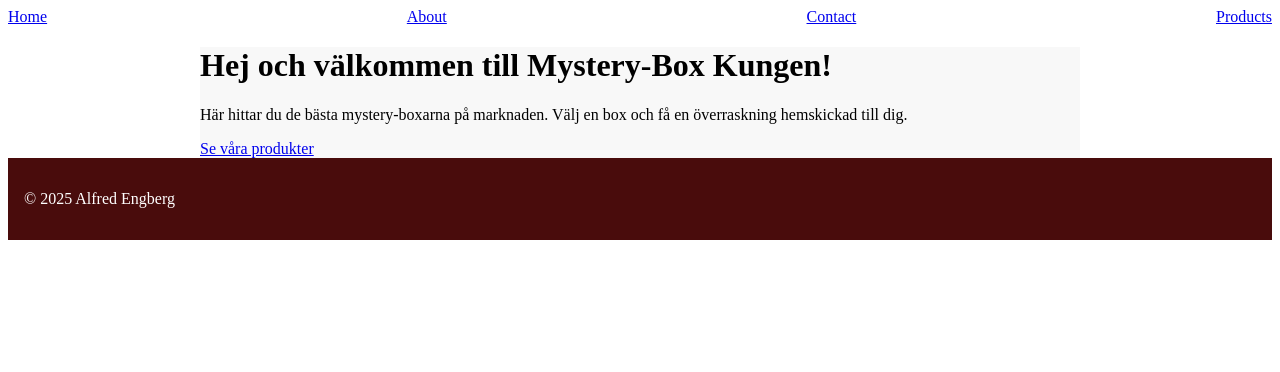
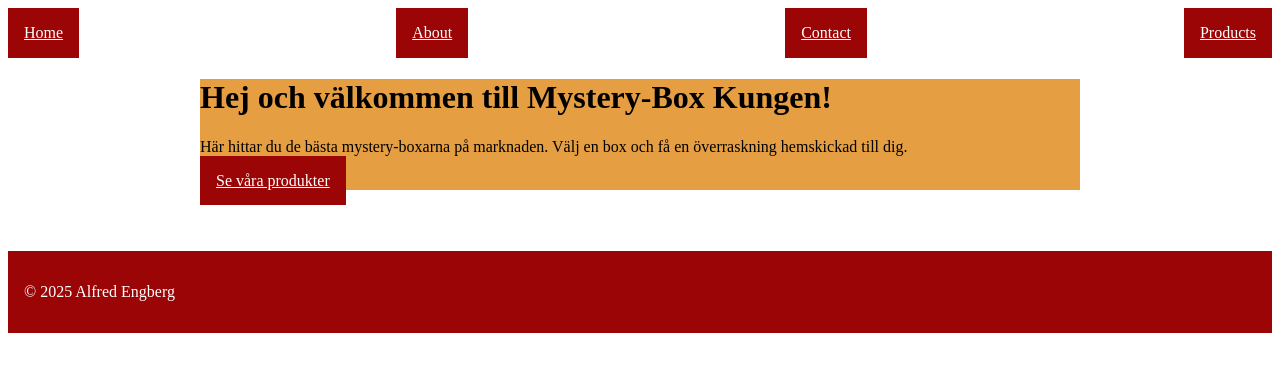
Before and after one commit to AlfredEngberg/vue-testing, a Vue app: page / in a window 1280 px wide. Shown: the top 372 px of the page. Built offline with nearby package versions, Linux system fonts and the light colour scheme; the HTML template or start-up script is replaced by a standard one.

Commit message:
refactor styles: update color variables, improve button styles, and enhance navbar links

```diff
--- a/src/assets/base.css
+++ b/src/assets/base.css
@@ -1,39 +1,23 @@
 /* color palette from <https://github.com/vuejs/theme> */
 :root {
-  --vt-c-white: #ffffff;
-  --vt-c-white-soft: #f8f8f8;
-  --vt-c-white-mute: #f2f2f2;
+  --color-background: #d68924;
+  --color-background-soft: #e69e42;
+  --color-background-mute: #f2f2f2;
+  --color-bright-text: #fff;
+  --color-button-color: #9b0505;
+  --color-border: rgba(60, 60, 60, 0.12);
+  --color-border-hover: rgba(60, 60, 60, 0.29);
+  --color-heading: #2c3e50;
+  --color-text: #2c3e50;
 
-  --vt-c-black: #181818;
-  --vt-c-black-soft: #222222;
-  --vt-c-black-mute: #282828;
-
-  --vt-c-indigo: #2c3e50;
-
-  --vt-c-divider-light-1: rgba(60, 60, 60, 0.29);
-  --vt-c-divider-light-2: rgba(60, 60, 60, 0.12);
-  --vt-c-divider-dark-1: rgba(84, 84, 84, 0.65);
-  --vt-c-divider-dark-2: rgba(84, 84, 84, 0.48);
-
-  --vt-c-text-light-1: var(--vt-c-indigo);
-  --vt-c-text-light-2: rgba(60, 60, 60, 0.66);
-  --vt-c-text-dark-1: var(--vt-c-white);
-  --vt-c-text-dark-2: rgba(235, 235, 235, 0.64);
-}
-
-/* semantic color variables for this project */
-:root {
-  --color-background: var(--vt-c-white);
-  --color-background-soft: var(--vt-c-white-soft);
-  --color-background-mute: var(--vt-c-white-mute);
-
-  --color-border: var(--vt-c-divider-light-2);
-  --color-border-hover: var(--vt-c-divider-light-1);
-
-  --color-heading: var(--vt-c-text-light-1);
-  --color-text: var(--vt-c-text-light-1);
-
-  --section-gap: 160px;
+  --step--2: clamp(0.7813rem, 0.7747rem + 0.0326vw, 0.8rem);
+  --step--1: clamp(0.9375rem, 0.9158rem + 0.1087vw, 1rem);
+  --step-0: clamp(1.125rem, 1.0815rem + 0.2174vw, 1.25rem);
+  --step-1: clamp(1.35rem, 1.2761rem + 0.3696vw, 1.5625rem);
+  --step-2: clamp(1.62rem, 1.5041rem + 0.5793vw, 1.9531rem);
+  --step-3: clamp(1.944rem, 1.771rem + 0.8651vw, 2.4414rem);
+  --step-4: clamp(2.3328rem, 2.0827rem + 1.2504vw, 3.0518rem);
+  --step-5: clamp(2.7994rem, 2.4462rem + 1.7658vw, 3.8147rem);
 }
 
 @media (prefers-color-scheme: dark) {
--- a/src/assets/main.css
+++ b/src/assets/main.css
@@ -1,14 +1,7 @@
 @import './base.css';
 
 ::root {
-  --color-background: #d68924;
-  --color-background-soft: #e69e42;
-  --color-background-mute: #f2f2f2;
-  --color-button-color: #9b0505;
-  --color-border: rgba(60, 60, 60, 0.12);
-  --color-border-hover: rgba(60, 60, 60, 0.29);
-  --color-heading: #2c3e50;
-  --color-text: #2c3e50;
+
   --section-gap: 160px;
 }
 
@@ -22,6 +15,7 @@
   background-color: var(--color-background-soft);
   width: min(110ch, 100vw - 2rem);
   margin-inline: auto;
+  margin-bottom: var(--step-5);
 }
 
 
@@ -32,12 +26,14 @@
 }
 
 .footer {
-  background-color: rgb(73, 12, 12);
-  color: white;
+  background-color: var(--color-button-color);
+  color: var(--color-bright-text);
   padding: 1rem;
 }
 
 .btn {
   background-color: var(--color-button-color);
-  border: var(--color-border);
+  border: var();
+  padding: 1rem;
+  color: var(--color-bright-text);
 }
--- a/src/components/navbar.vue
+++ b/src/components/navbar.vue
@@ -5,9 +5,9 @@ import { RouterLink } from 'vue-router'
 <template>
     <nav class="navbar">
         <RouterLink class="btn" to="/">Home</RouterLink>
-        <RouterLink to="/about">About</RouterLink>
-        <RouterLink to="/contact">Contact</RouterLink>
-        <RouterLink to="/products">Products</RouterLink>
+        <RouterLink class="btn" to="/about">About</RouterLink>
+        <RouterLink class="btn" to="/contact">Contact</RouterLink>
+        <RouterLink class="btn" to="/products">Products</RouterLink>
         <component :is="currentView" />
     </nav>
 </template>
```
